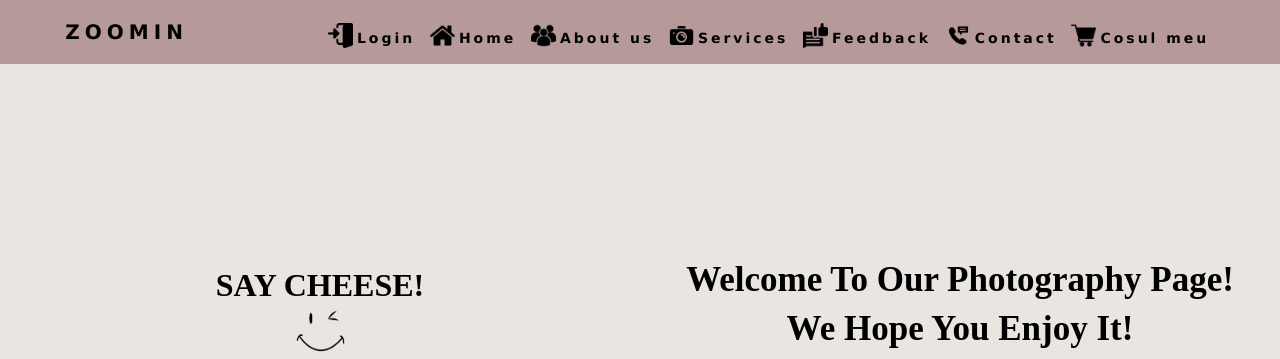
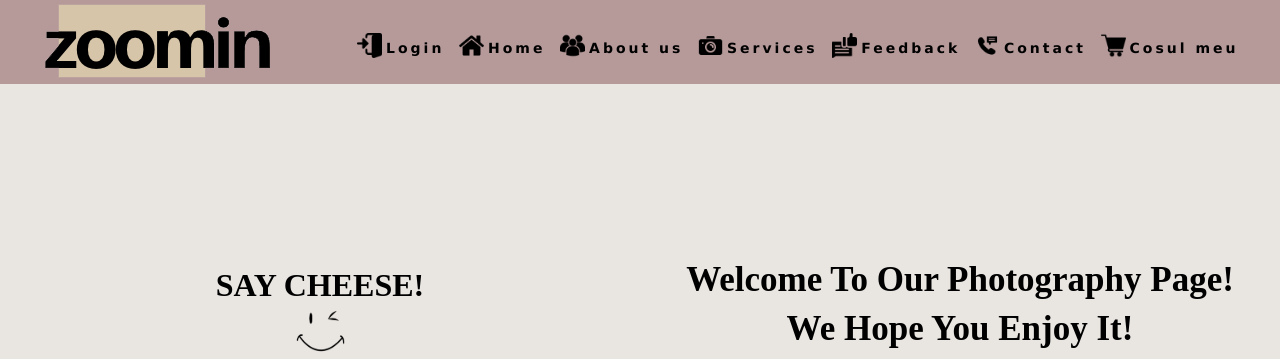
Before and after one commit to RaresLiscan/licenta, a PHP site: page /Licenta.html in a window 1280 px wide. Shown: the top 359 px of the page. Run offline with PHP 8.4, Linux system fonts and the light colour scheme.

Commit message:
Job Done!

```diff
--- a/Licenta.html
+++ b/Licenta.html
@@ -11,7 +11,7 @@
     <!--menu bar-->
     <nav>
       <div class="logo">
-        <h4>ZOOMIN</h4>
+        <img src="poze/icon.png" />
       </div>
       <ul class="nav-links">
         <li>
--- a/style.css
+++ b/style.css
@@ -18,6 +18,7 @@ nav {
 }
 .logo {
     /*pentru cand o sa am un logo, acum fac dupa tutorialul responsive navigation bar tutorial*/
+    margin-top: 3px;
     color: rgb(0,0,0);
     text-transform: uppercase;
     letter-spacing: 5px;
```
Also changed, not shown: poze/icon.png.
